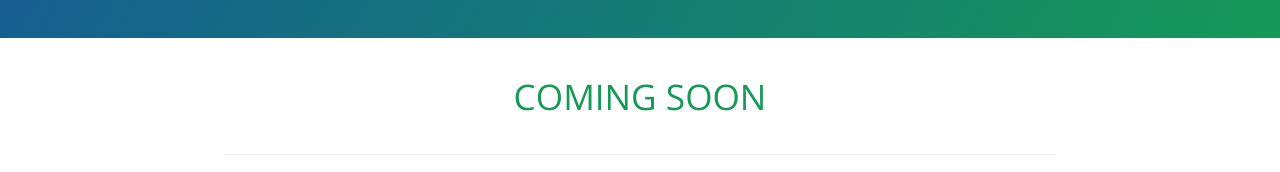
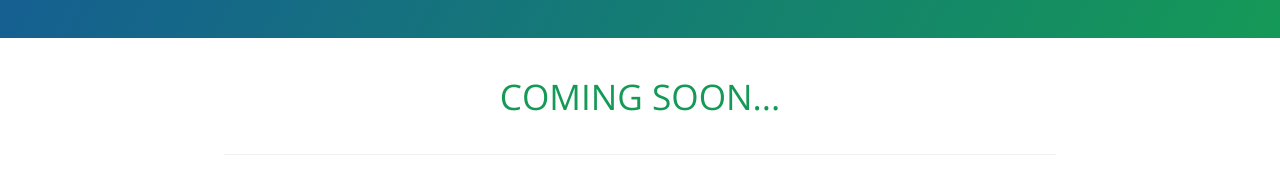
Before and after one commit to WordsWorks/ygm, a plain HTML site: page index.html in a window 1280 px wide. Shown: the part 309-481 px from the top of the page. Drawn offline with nearby package versions, Linux system fonts and the light colour scheme.

Commit message:
change bit

```diff
--- a/index.html
+++ b/index.html
@@ -17,7 +17,7 @@
 
     <section class="main-content">
       <h1>
-<a id="coming-soon" class="anchor" href="#coming-soon" aria-hidden="true"><span class="octicon octicon-link"></span></a>COMING SOON</h1>
+<a id="coming-soon" class="anchor" href="#coming-soon" aria-hidden="true"><span class="octicon octicon-link"></span></a>COMING SOON...</h1>
 
       <footer class="site-footer" style="text-align:right; font-size:12px;">
         <span class="site-footer-owner">YGM is maintained by WordsWorks.</span>
```
